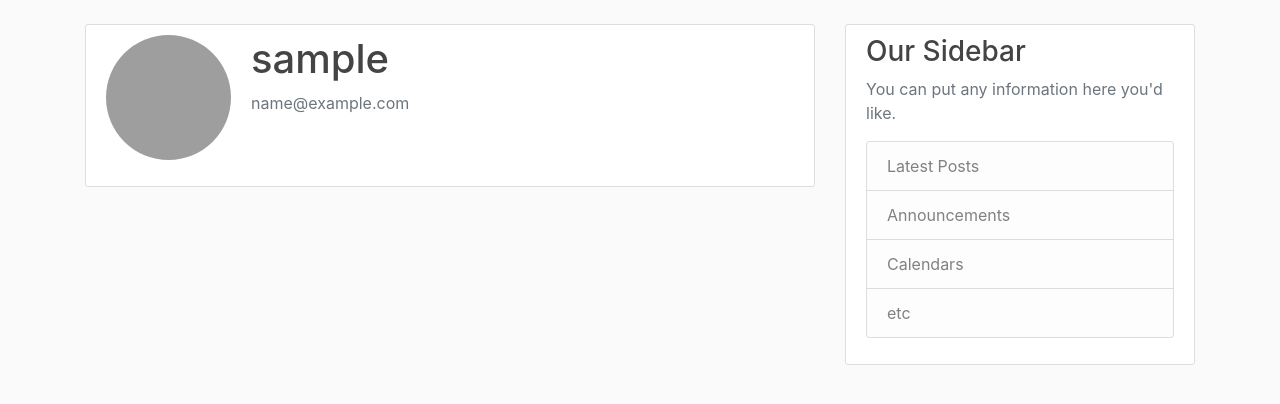
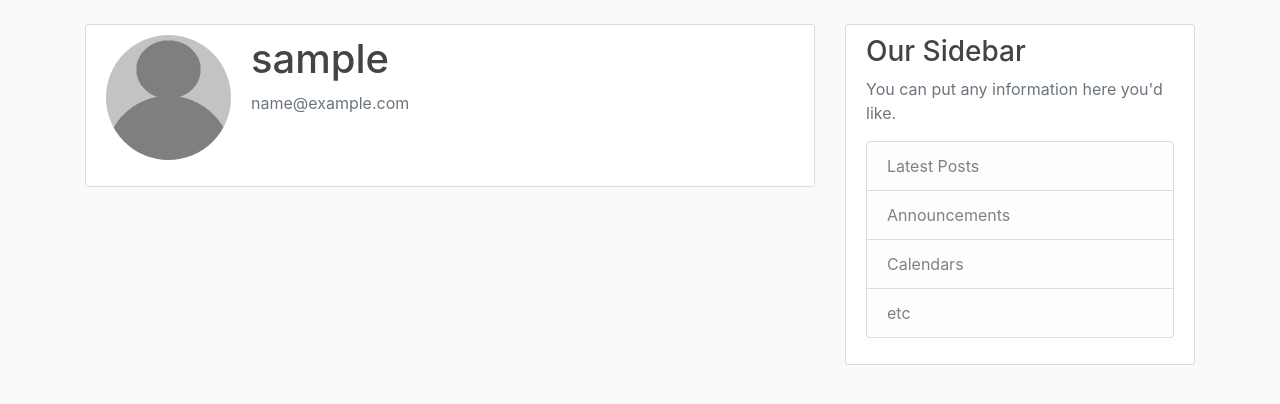
Before and after one commit to davidhammaker/YouTubeFlaskBlog, a Flask app: page /account in a window 1280 px wide. Shown: the part 56-460 px from the top of the page. Run offline with Flask 2, Linux system fonts and the light colour scheme; the visitor is signed in with stand-in values (Sample User, id 1); data comes from the database, SQL or seed files in the repository; some libraries are stand-ins or nearby versions; grey boxes are pictures that could not be loaded.

Commit message:
Add profile pictures to account.html
Name of profile picture (assigned to 'image_file') comes from
current_user.image_file in the 'account' view function.

```diff
--- a/flaskblog/routes.py
+++ b/flaskblog/routes.py
@@ -72,4 +72,5 @@ def logout():
 @app.route('/account')
 @login_required
 def account():
-    return render_template('account.html', title='Account')
+    image_file = url_for('static', filename='profile_pics/' + current_user.image_file)
+    return render_template('account.html', title='Account', image_file=image_file)
--- a/flaskblog/templates/account.html
+++ b/flaskblog/templates/account.html
@@ -3,7 +3,7 @@
 {% block content %}
     <div class="content-section">
         <div class="media">
-            <img class="rounded-circle account-img" src="userimage.jpg">
+            <img class="rounded-circle account-img" src="{{ image_file }}">
             <div class="media-body">
                 <h2 class="account-heading">{{ current_user.username }}</h2>
                 <p class="text-secondary">{{ current_user.email }}</p>
```
Also changed, not shown: flaskblog/static/profile_pics/default.jpg (added).
